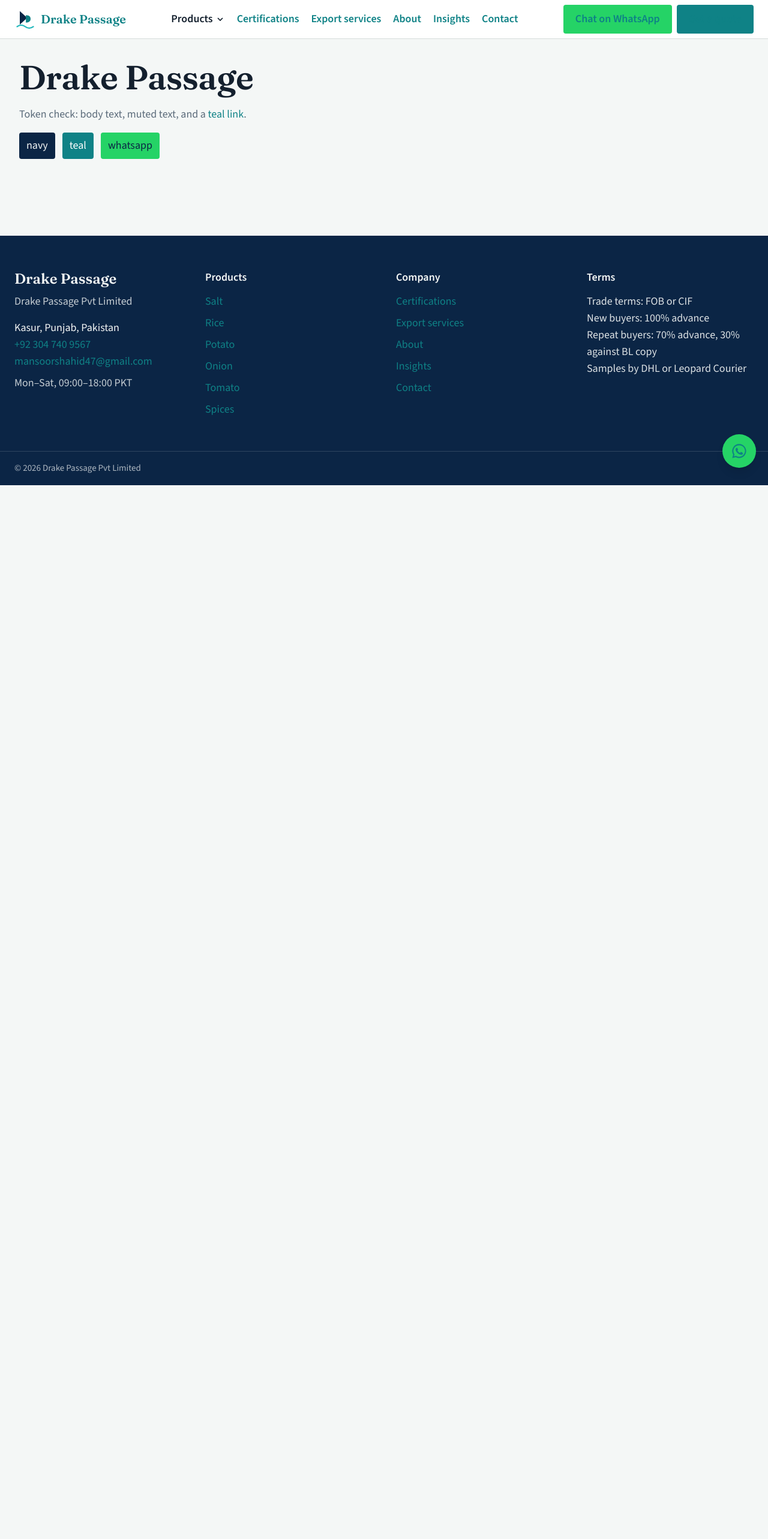
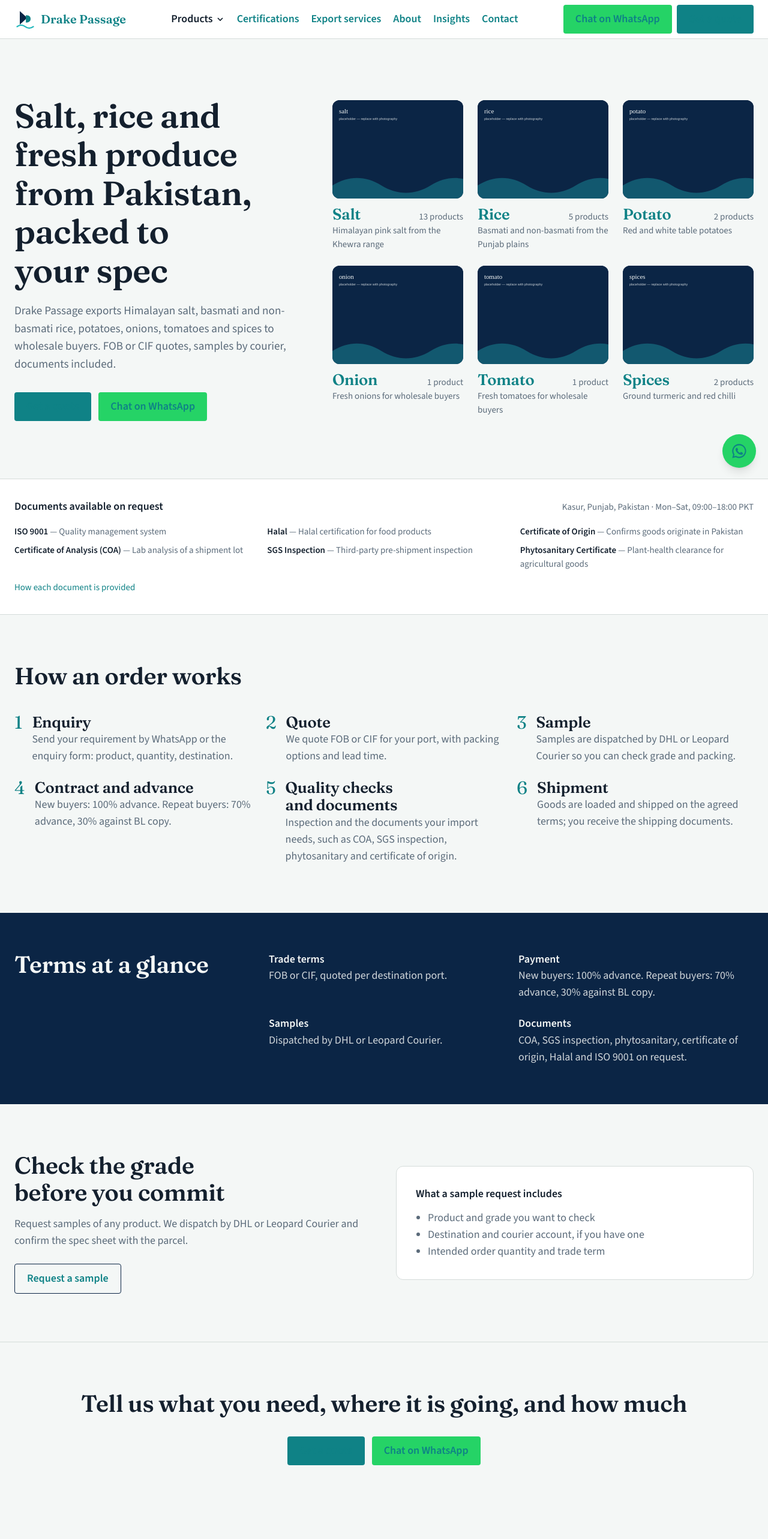
Before and after one commit to mansoorshahid47-4793/Drake_Passage, a Next.js app: page / in a window 1280 px wide. Shown: the top 2566 px of the page at 60% size. Before the commit the page ends 809 px from the top, so only its background shows below. Built offline with nearby package versions, Linux system fonts and the light colour scheme.

Commit message:
feat: home page sections

```diff
--- a/src/app/page.tsx
+++ b/src/app/page.tsx
@@ -1,13 +1,32 @@
+import { Container } from "@/components/ui/Container";
+import { ProcessSteps } from "@/components/ui/ProcessSteps";
+import { Hero } from "@/components/home/Hero";
+import { CategoryGrid } from "@/components/home/CategoryGrid";
+import { ProofStrip } from "@/components/home/ProofStrip";
+import { TermsBand } from "@/components/home/TermsBand";
+import { SampleKit } from "@/components/home/SampleKit";
+import { FinalCta } from "@/components/home/FinalCta";
+import { PROCESS_STEPS } from "@/data/process";
+import { getCategories, getProductsByCategory } from "@/lib/catalog";
+
 export default function Home() {
+  const categories = getCategories();
+  const counts = Object.fromEntries(categories.map((c) => [c.slug, getProductsByCategory(c.slug).length]));
   return (
-    <div className="p-8 space-y-4">
-      <h1>Drake Passage</h1>
-      <p className="text-muted">Token check: body text, muted text, and a <a href="#">teal link</a>.</p>
-      <div className="flex gap-3">
-        <span className="bg-navy text-salt px-3 py-2 rounded-control">navy</span>
-        <span className="bg-teal text-white px-3 py-2 rounded-control">teal</span>
-        <span className="bg-whatsapp text-navy px-3 py-2 rounded-control">whatsapp</span>
-      </div>
-    </div>
+    <>
+      <Hero>
+        <CategoryGrid categories={categories} counts={counts} />
+      </Hero>
+      <ProofStrip />
+      <section className="py-20">
+        <Container>
+          <h2>How an order works</h2>
+          <div className="mt-10"><ProcessSteps steps={PROCESS_STEPS} /></div>
+        </Container>
+      </section>
+      <TermsBand />
+      <SampleKit />
+      <FinalCta />
+    </>
   );
 }
--- /dev/null
+++ b/src/components/home/CategoryGrid.tsx
@@ -0,0 +1,12 @@
+import type { Category } from "@/lib/types";
+import { CategoryTile } from "@/components/ui/CategoryTile";
+
+export function CategoryGrid({ categories, counts }: { categories: Category[]; counts: Record<string, number> }) {
+  return (
+    <div className="grid gap-6 sm:grid-cols-2 lg:grid-cols-3">
+      {categories.map((c) => (
+        <CategoryTile key={c.slug} category={c} productCount={counts[c.slug] ?? 0} />
+      ))}
+    </div>
+  );
+}
--- /dev/null
+++ b/src/components/home/FinalCta.tsx
@@ -0,0 +1,17 @@
+import { Container } from "@/components/ui/Container";
+import { Button } from "@/components/ui/Button";
+import { whatsAppUrl } from "@/lib/whatsapp";
+
+export function FinalCta() {
+  return (
+    <section className="py-20 border-t border-line">
+      <Container className="text-center">
+        <h2>Tell us what you need, where it is going, and how much</h2>
+        <div className="mt-8 flex flex-wrap justify-center gap-3">
+          <Button href="/contact">Get a quote</Button>
+          <Button href={whatsAppUrl()} external variant="whatsapp">Chat on WhatsApp</Button>
+        </div>
+      </Container>
+    </section>
+  );
+}
--- /dev/null
+++ b/src/components/home/Hero.tsx
@@ -0,0 +1,23 @@
+import { Container } from "@/components/ui/Container";
+import { Button } from "@/components/ui/Button";
+import { whatsAppUrl } from "@/lib/whatsapp";
+
+export function Hero({ children }: { children: React.ReactNode }) {
+  return (
+    <section className="py-16 md:py-24">
+      <Container className="grid items-center gap-10 lg:grid-cols-12">
+        <div className="lg:col-span-5">
+          <h1>Salt, rice and fresh produce from Pakistan, packed to your spec</h1>
+          <p className="mt-5 text-muted text-[1.2rem]">
+            Drake Passage exports Himalayan salt, basmati and non-basmati rice, potatoes, onions, tomatoes and spices to wholesale buyers. FOB or CIF quotes, samples by courier, documents included.
+          </p>
+          <div className="mt-8 flex flex-wrap gap-3">
+            <Button href="/contact">Get a quote</Button>
+            <Button href={whatsAppUrl()} external variant="whatsapp">Chat on WhatsApp</Button>
+          </div>
+        </div>
+        <div className="lg:col-span-7">{children}</div>
+      </Container>
+    </section>
+  );
+}
--- /dev/null
+++ b/src/components/home/ProofStrip.tsx
@@ -0,0 +1,22 @@
+import { Container } from "@/components/ui/Container";
+import { company } from "@/data/company";
+import Link from "next/link";
+
+export function ProofStrip() {
+  return (
+    <section className="border-y border-line bg-white py-8">
+      <Container>
+        <div className="flex flex-wrap items-baseline justify-between gap-4">
+          <p className="m-0 font-semibold">Documents available on request</p>
+          <p className="m-0 text-muted text-[15px]">{company.office} · {company.hours}</p>
+        </div>
+        <ul className="mt-4 grid list-none gap-x-8 gap-y-2 p-0 m-0 sm:grid-cols-2 lg:grid-cols-3">
+          {company.certifications.map((c) => (
+            <li key={c.name} className="text-[15px]"><span className="font-semibold">{c.name}</span> <span className="text-muted">— {c.covers}</span></li>
+          ))}
+        </ul>
+        <p className="mt-4 mb-0 text-[15px]"><Link href="/certifications">How each document is provided</Link></p>
+      </Container>
+    </section>
+  );
+}
--- /dev/null
+++ b/src/components/home/SampleKit.tsx
@@ -0,0 +1,25 @@
+import { Container } from "@/components/ui/Container";
+import { Button } from "@/components/ui/Button";
+import { company } from "@/data/company";
+
+export function SampleKit() {
+  return (
+    <section className="py-20">
+      <Container className="grid items-center gap-10 md:grid-cols-2">
+        <div>
+          <h2>Check the grade before you commit</h2>
+          <p className="mt-4 text-muted">Request samples of any product. We dispatch by {company.sampleCouriers.join(" or ")} and confirm the spec sheet with the parcel.</p>
+          <div className="mt-6"><Button href="/contact?inquiry=sample" variant="secondary">Request a sample</Button></div>
+        </div>
+        <div className="rounded-tile border border-line bg-white p-8">
+          <p className="m-0 font-semibold">What a sample request includes</p>
+          <ul className="mt-3 mb-0 list-disc pl-5 text-muted">
+            <li>Product and grade you want to check</li>
+            <li>Destination and courier account, if you have one</li>
+            <li>Intended order quantity and trade term</li>
+          </ul>
+        </div>
+      </Container>
+    </section>
+  );
+}
--- /dev/null
+++ b/src/components/home/TermsBand.tsx
@@ -0,0 +1,18 @@
+import { Container } from "@/components/ui/Container";
+import { company } from "@/data/company";
+
+export function TermsBand() {
+  return (
+    <section className="bg-navy py-16 text-salt">
+      <Container className="grid gap-10 md:grid-cols-3">
+        <div><h2 className="text-salt">Terms at a glance</h2></div>
+        <dl className="m-0 grid gap-6 md:col-span-2 md:grid-cols-2">
+          <div><dt className="font-semibold">Trade terms</dt><dd className="m-0 text-salt/85">{company.tradeTerms.join(" or ")}, quoted per destination port.</dd></div>
+          <div><dt className="font-semibold">Payment</dt><dd className="m-0 text-salt/85">New buyers: {company.paymentTerms.newBuyers}. Repeat buyers: {company.paymentTerms.repeatBuyers}.</dd></div>
+          <div><dt className="font-semibold">Samples</dt><dd className="m-0 text-salt/85">Dispatched by {company.sampleCouriers.join(" or ")}.</dd></div>
+          <div><dt className="font-semibold">Documents</dt><dd className="m-0 text-salt/85">COA, SGS inspection, phytosanitary, certificate of origin, Halal and ISO 9001 on request.</dd></div>
+        </dl>
+      </Container>
+    </section>
+  );
+}
--- /dev/null
+++ b/src/data/process.ts
@@ -0,0 +1,10 @@
+import { company } from "@/data/company";
+
+export const PROCESS_STEPS = [
+  { title: "Enquiry", detail: "Send your requirement by WhatsApp or the enquiry form: product, quantity, destination." },
+  { title: "Quote", detail: `We quote ${company.tradeTerms.join(" or ")} for your port, with packing options and lead time.` },
+  { title: "Sample", detail: `Samples are dispatched by ${company.sampleCouriers.join(" or ")} so you can check grade and packing.` },
+  { title: "Contract and advance", detail: `New buyers: ${company.paymentTerms.newBuyers}. Repeat buyers: ${company.paymentTerms.repeatBuyers}.` },
+  { title: "Quality checks and documents", detail: "Inspection and the documents your import needs, such as COA, SGS inspection, phytosanitary and certificate of origin." },
+  { title: "Shipment", detail: "Goods are loaded and shipped on the agreed terms; you receive the shipping documents." },
+];
```
Also changed, not shown: 1 other file (tests, documents, lock files or other folders).
